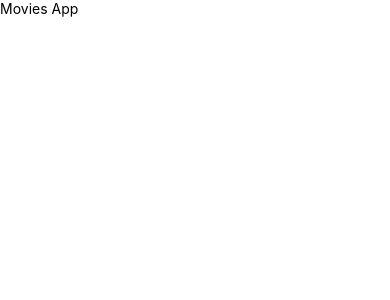
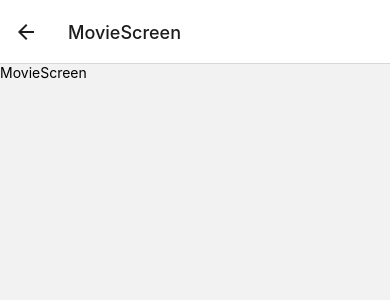
Before and after one commit to urreita9/movies_app, a React Native app: screen /MovieScreen in a window 390 px wide. Shown: the top 300 px of the page. Built offline with nearby package versions, Linux system fonts and the light colour scheme.

Commit message:
stack navigator - homeScreen / movieScreen

```diff
--- a/App.tsx
+++ b/App.tsx
@@ -1,10 +1,13 @@
+import 'react-native-gesture-handler';
 import React from 'react';
-import {Text, View} from 'react-native';
+import {NavigationContainer} from '@react-navigation/native';
+import {Navigation} from './src/navigation/Navigation';
+
 const App = () => {
   return (
-    <View>
-      <Text>Movies App</Text>
-    </View>
+    <NavigationContainer>
+      <Navigation />
+    </NavigationContainer>
   );
 };
 
--- /dev/null
+++ b/src/navigation/Navigation.tsx
@@ -0,0 +1,15 @@
+import React from 'react';
+import {createStackNavigator} from '@react-navigation/stack';
+import {HomeScreen} from '../screens/HomeScreen';
+import {MovieScreen} from '../screens/MovieScreen';
+
+const Stack = createStackNavigator();
+
+export const Navigation = () => {
+  return (
+    <Stack.Navigator>
+      <Stack.Screen name="HomeScreen" component={HomeScreen} />
+      <Stack.Screen name="MovieScreen" component={MovieScreen} />
+    </Stack.Navigator>
+  );
+};
--- /dev/null
+++ b/src/screens/HomeScreen.tsx
@@ -0,0 +1,10 @@
+import React from 'react';
+import {Text, View} from 'react-native';
+
+export const HomeScreen = () => {
+  return (
+    <View>
+      <Text>HomeScreen</Text>
+    </View>
+  );
+};
--- /dev/null
+++ b/src/screens/MovieScreen.tsx
@@ -0,0 +1,10 @@
+import React from 'react';
+import {Text, View} from 'react-native';
+
+export const MovieScreen = () => {
+  return (
+    <View>
+      <Text>MovieScreen</Text>
+    </View>
+  );
+};
```
Also changed, not shown: package.json (+6 -1 lines), 1 other file (tests, documents, lock files or other folders).
